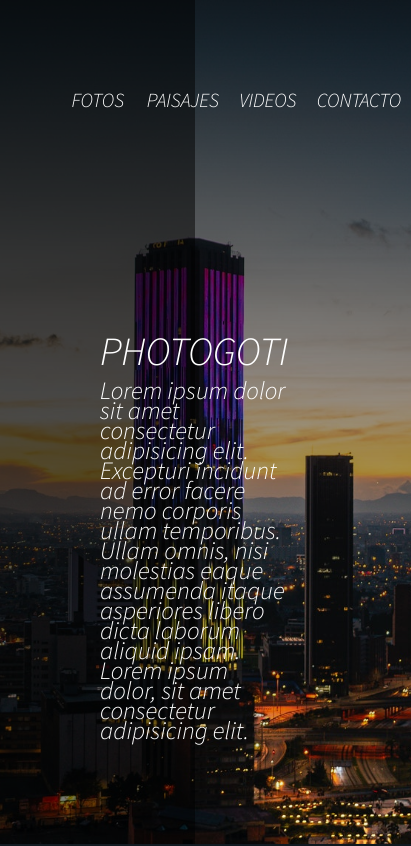
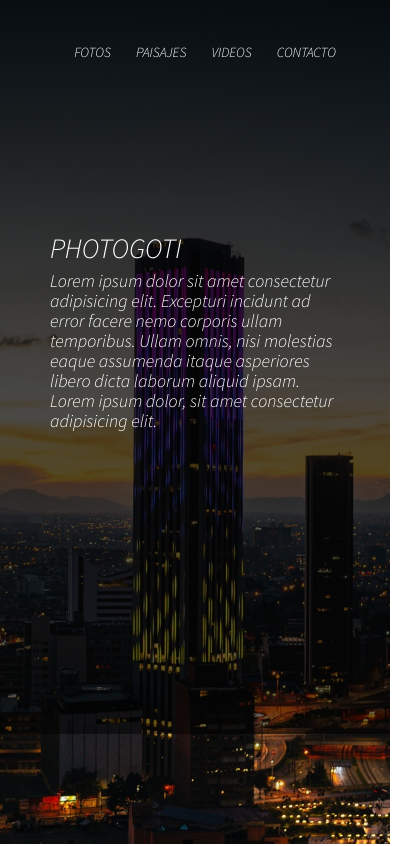
Before and after one commit to joselantifeka/Photogoti, a website: page index.html in a window 390 px wide. Shown: the top 846 px of the page, 411 px wide, since content can reach past the window. Drawn offline with nearby package versions, Linux system fonts and the light colour scheme.

Commit message:
Se mejoro el responsive con sass y se elimino la carpeta de responsive

```diff
--- a/assets/css/responsive/index/mobile.css
+++ /dev/null
@@ -1,58 +0,0 @@
-.contenedor{
-    grid-template-columns: 1fr;
-    grid-template-rows: 87% 10%;
-
-    height: 100vh;
-}
-
-
-
-.main__article_content_1{
-    width: 100vw;
-    height: 100%;
-
-    order: 1;
-
-    opacity: 0;
-}
-
-.content__logo{
-    height: 100%;
-}
-
-.main__article__content_2{
-    width: 100vw;
-    height: 100%;
-
-    grid-template-rows: 10% 90%;
-}
-
-    /* header */
-
-.header__nav__ul{
-font-size: 1.4em;
-}
-.header__nav{
-height: 100%;
-}
-.header__nav__ul a{
-min-width: 40px;
-}
-.header__nav__ul a span{
-display: none;
-}
-
-    /* fin del header */
-.content__title{
-font-size: 2.8rem;
-}
-.content__text{
-font-size: 1.8em;
-line-height: 2rem;
-}
-.content{
-padding: 15% 5rem 0;
-height: auto;
-
-margin-top: 10rem;
-}
--- a/assets/css/responsive/index/tablet.css
+++ /dev/null
@@ -1,7 +0,0 @@
-html{
-    background-position: center;
-}
-
-.content{
-    padding: 15% 5rem 0;
-}
--- a/index.html
+++ b/index.html
@@ -14,8 +14,7 @@
     <link rel="preconnect" href="https://fonts.gstatic.com" crossorigin>
     <link href="https://fonts.googleapis.com/css2?family=Roboto+Condensed:wght@300&family=Source+Sans+Pro:ital,wght@1,300;1,700;1,900&display=swap" rel="stylesheet">
     <!-- RESPONSIVE -->
-    <link rel="stylesheet" href="./assets/css/responsive/index/tablet.css" media="screen and (max-width: 1079px)">
-    <link rel="stylesheet" href="./assets/css/responsive/index/mobile.css" media="screen and (max-width: 799px)">
+
     <!-- icono -->
     <link rel="apple-touch-icon" sizes="180x180" href="./assets/image/img_index/favicon_io/apple-touch-icon.png">
     <link rel="icon" type="image/png" sizes="32x32" href="./assets/image/img_index/favicon_io/favicon-32x32.png">
--- a/sass/views/_home.scss
+++ b/sass/views/_home.scss
@@ -92,3 +92,82 @@
         }
     }
 }
+
+@media screen and (max-width: 799px) {
+    .contenedor {
+        grid-template-columns: 1fr;
+        grid-template-rows: 87% 10%;
+
+        height: 100vh;
+
+        .main__article_content_1 {
+            width: 100vw;
+            height: 100%;
+
+            order: 1;
+
+            opacity: 0;
+
+            .content__logo {
+                height: 100%;
+            }
+        }
+
+        .main__article__content_2 {
+            width: 100vw;
+            height: 100%;
+
+            grid-template-rows: 10% 90%;
+
+            // header
+            .header__nav {
+                height: 100%;
+
+                &__ul {
+                    font-size: 1.4em;
+
+                    a {
+                        min-width: 40px;
+
+                        span {
+                            display: none;
+                        }
+                    }
+                }
+            }
+
+            // content
+            .content {
+                padding: 15% 5rem 0;
+                height: auto;
+
+                margin-top: 10rem;
+
+                &__title {
+                    font-size: 2.8rem;
+                }
+
+                &__text {
+                    font-size: 1.8em;
+                    line-height: 2rem;
+                }
+            }
+        }
+    }
+}
+
+@media screen and (max-width: 1079px) {
+    body {
+        background-position: center;
+    }
+
+    .contenedor {
+        .main__article__content_2 {
+            .content {
+                padding: 15% 5rem 0;
+            }
+        }
+    }
+
+
+}
```
Also changed, not shown: assets/css/index.css, sass/misc/_normalize.scss (line endings or trailing spaces).
